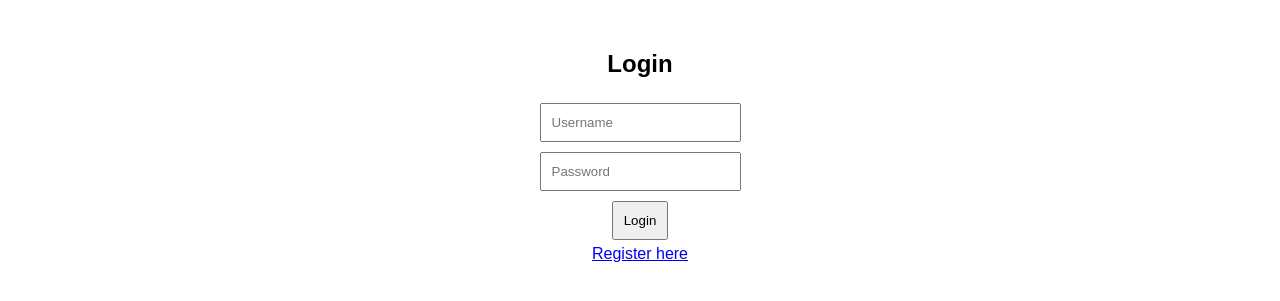
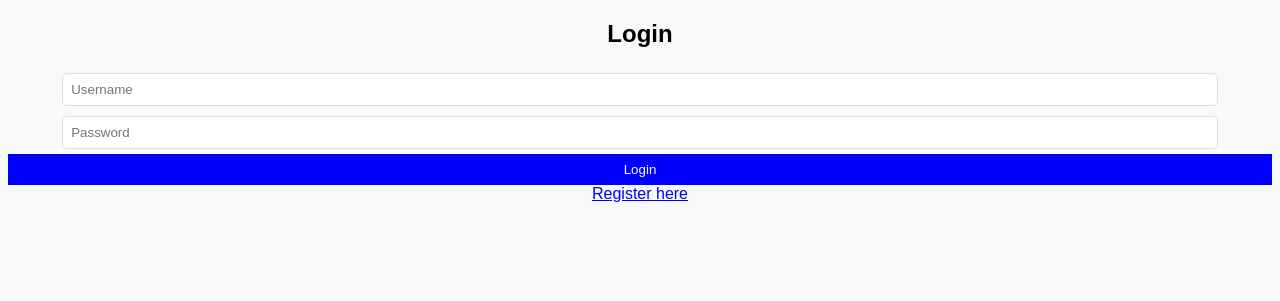
Before and after one commit to jialihuang0427/Flask-Task-App, a Flask app: page /login in a window 1280 px wide. Shown: the top 301 px of the page. Run offline with Flask 3, Linux system fonts and the light colour scheme; some libraries are stand-ins or nearby versions.

Commit message:
new login

```diff
--- /dev/null
+++ b/static/login.css
@@ -0,0 +1,41 @@
+body {
+    font-family: Arial, sans-serif;
+    background-color: #f8f9fa;
+    text-align: center;
+}
+
+.login-container {
+    width: 300px;
+    margin: auto;
+    padding: 20px;
+    border: 1px solid #ddd;
+    border-radius: 5px;
+    background: white;
+    box-shadow: 2px 2px 10px rgba(0, 0, 0, 0.1);
+}
+
+input {
+    width: 90%;
+    padding: 8px;
+    margin: 5px 0;
+    border: 1px solid #ddd;
+    border-radius: 5px;
+}
+
+button {
+    width: 100%;
+    padding: 8px;
+    background: blue;
+    color: white;
+    border: none;
+    cursor: pointer;
+}
+
+button:hover {
+    background: darkblue;
+}
+
+.error {
+    color: red;
+    font-weight: bold;
+}
--- a/static/style.css
+++ /dev/null
@@ -1,24 +0,0 @@
-body {
-    font-family: Arial, sans-serif;
-    text-align: center;
-    margin: 50px;
-}
-
-input, button {
-    margin: 5px;
-    padding: 10px;
-}
-
-.delete-btn {
-    background-color: red;
-    color: white;
-    border: none;
-    padding: 5px 10px;
-    font-size: 12px;
-    cursor: pointer;
-    border-radius: 5px;
-}
-
-.delete-btn:hover {
-    background-color: darkred;
-}
--- a/templates/login.html
+++ b/templates/login.html
@@ -1,9 +1,10 @@
 <!DOCTYPE html>
 <html lang="en">
-<head>
-    <title>Login</title>
-    <link rel="stylesheet" href="{{ url_for('static', filename='style.css') }}">
-</head>
+    <head>
+        <title>Login</title>
+        <link rel="stylesheet" href="{{ url_for('static', filename='login.css') }}">
+    </head>
+
 <body>
     <h2>Login</h2>
     <form method="POST">
```
Also changed, not shown: static/todo.css (added, +50 -0 lines), templates/todo.html (+4 -42 lines), 3 other files.
